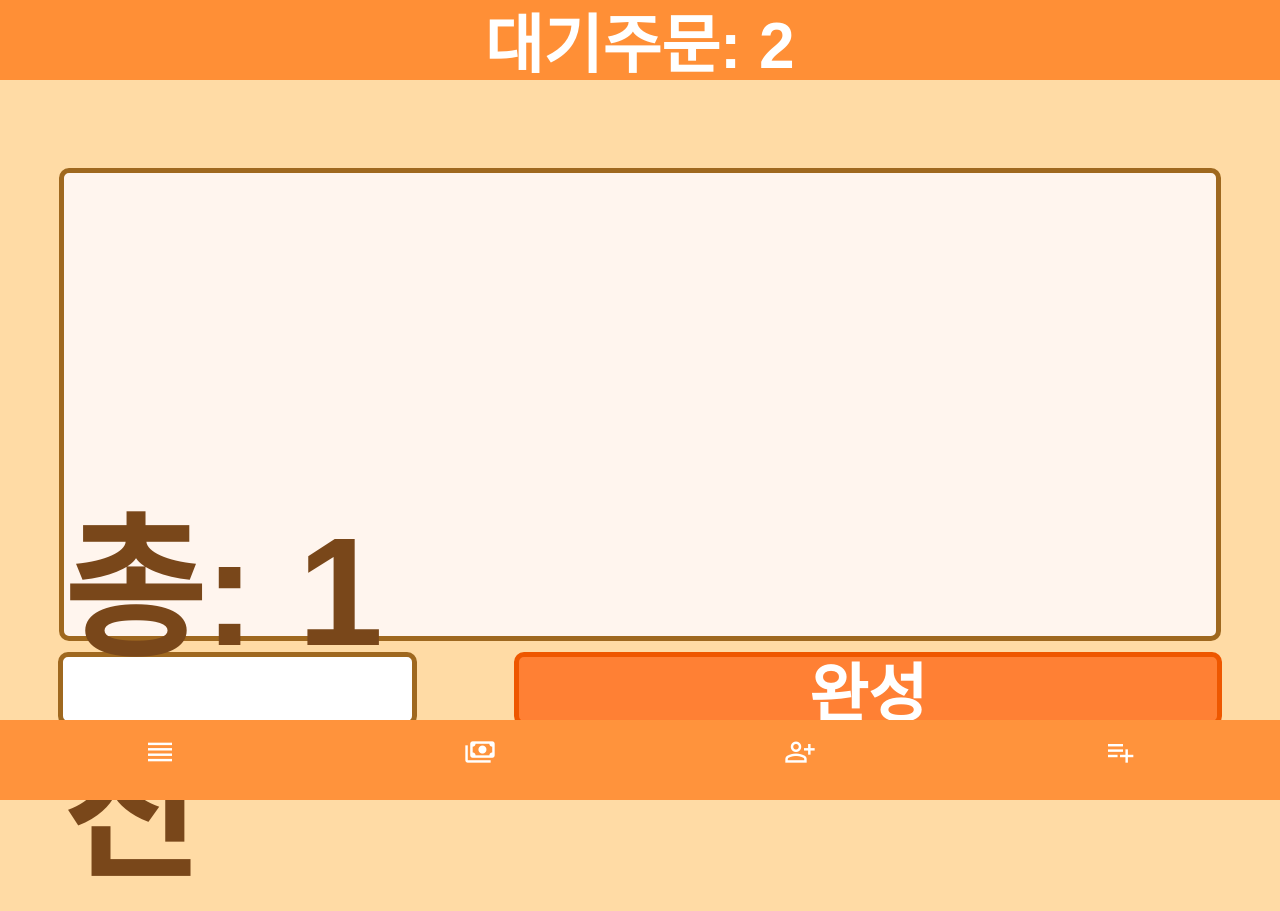
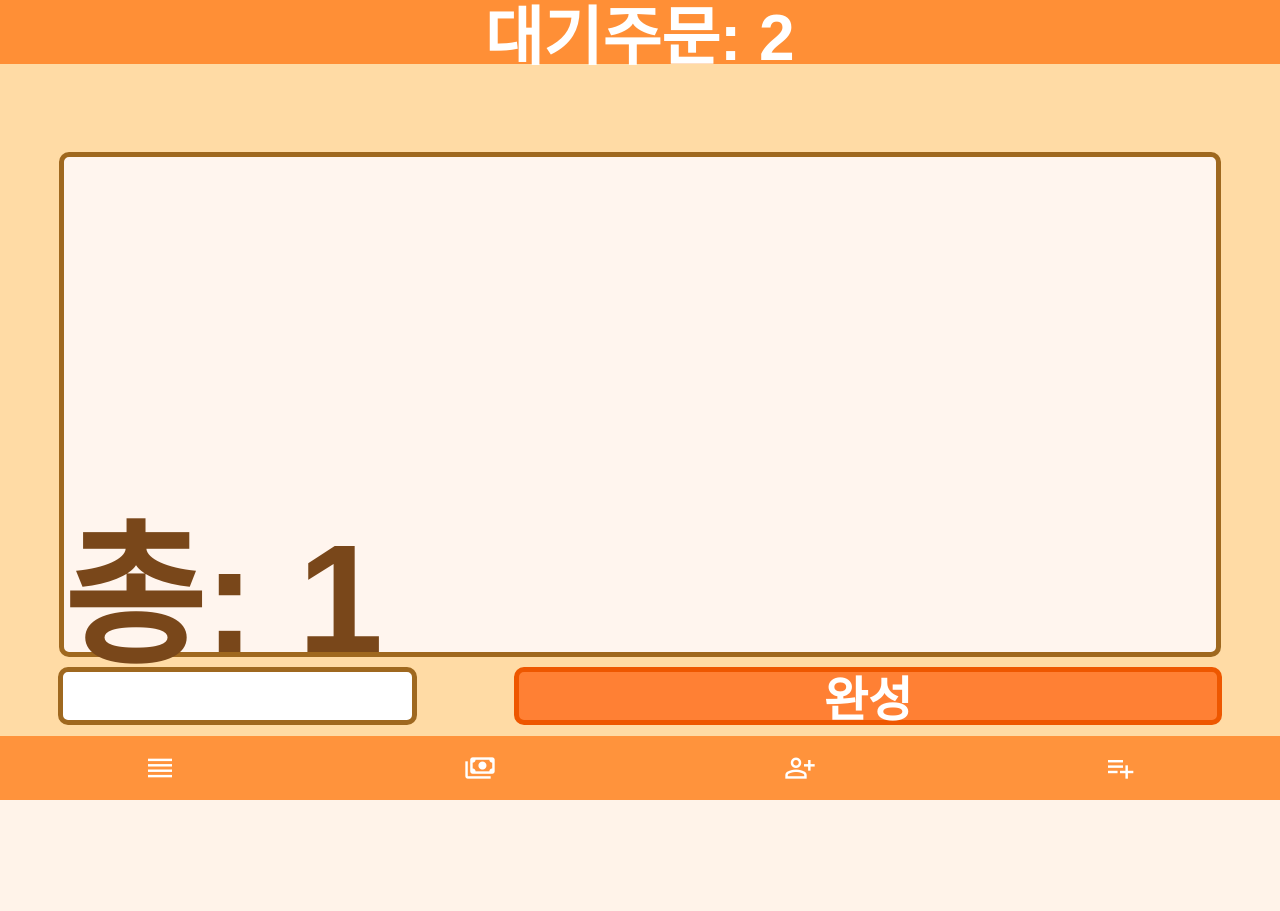
Before and after one commit to kugring/J-raum, a Django app: page /manager/ in a window 1280 px wide. After the commit the page ends 800 px from the top, so only its background shows below. Run offline with Django 5.2, Linux system fonts and the light colour scheme; data comes from the database, SQL or seed files in the repository; both versions use the stored data as it was after the commit; some web fonts are replaced.

Commit message:
매니저 창 주문목록 크기조절

```diff
--- a/static/manager/manager.css
+++ b/static/manager/manager.css
@@ -31,7 +31,7 @@ body {
     justify-content: space-around;
     align-items: center;
     width: 100%;
-    height: 5rem;
+    height: 4rem;
     background-color: #ff8f36;
     font-family: 'Dongle', sans-serif;
 }
@@ -44,8 +44,8 @@ body {
 }
 
 .main {
-    position: absolute;
-    top: 5rem;
+    position: fixed;
+    top: 4rem;
     width: 100%;
     height: calc(100% - 10rem);
 }
@@ -134,7 +134,7 @@ body {
     justify-content: start;
     align-items: center;
     width: 100%;
-    height: calc(100% - 5rem);
+    height: calc(100% - 4rem);
     font-size: 6.6vw;
     font-weight: 600;
     font-family: 'Nanum Pen Script', cursive;
@@ -146,7 +146,7 @@ body {
     justify-content: start;
     align-items: center;
     width: 90%;
-    height: calc(100% - 8rem);
+    height: 100%;
     border: 5px solid #9f681f;
     border-radius: 10px;
     background-color: #fff5ee;
@@ -258,7 +258,7 @@ body {
     justify-content: center;
     align-items: center;
     width: 30%;
-    height: 4rem;
+    height: 3rem;
     border: 5px solid #9f681f;
     border-radius: 10px;
     background-color: white;
@@ -273,12 +273,12 @@ body {
     justify-content: center;
     align-items: center;
     width: 60%;
-    height: 4rem;
+    height: 3rem;
     border: 5px solid #ee5700;
     border-radius: 10px;
     background-color: #ff8034;
     color: white;
-    font-size: 4rem;
+    font-size: 3rem;
     font-family: 'Dongle', sans-serif;
 }
 
@@ -292,7 +292,7 @@ footer {
     position: fixed;
     bottom: 0;
     width: 100%;
-    height: 5rem;
+    height: 4rem;
 }
 
 .footer-icon {
```
Also changed, not shown: db.sqlite3.
